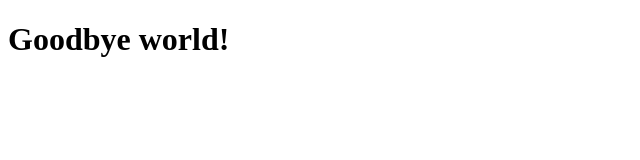
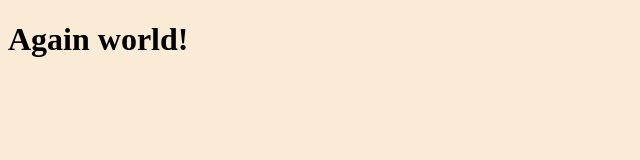
Before and after one commit to nick3point5/lesson-002, a plain HTML site: page index.html in a window 1280 px wide. Shown: the whole page, without its empty margins (0-640 px from the left). Drawn offline with Linux system fonts and the light colour scheme.

Commit message:
again world

```diff
--- a/index.css
+++ b/index.css
@@ -1,3 +1,3 @@
 body {
-	background-color:  red;
+	background-color:  antiquewhite;
 }
--- a/index.html
+++ b/index.html
@@ -4,8 +4,9 @@
 	<meta charset="UTF-8">
 	<meta name="viewport" content="width=device-width, initial-scale=1.0">
 	<title>Document</title>
+	<link rel="stylesheet" href="./index.css">
 </head>
 <body>
-	<h1>Goodbye world!</h1>
+	<h1>Again world!</h1>
 </body>
 </html>
```
